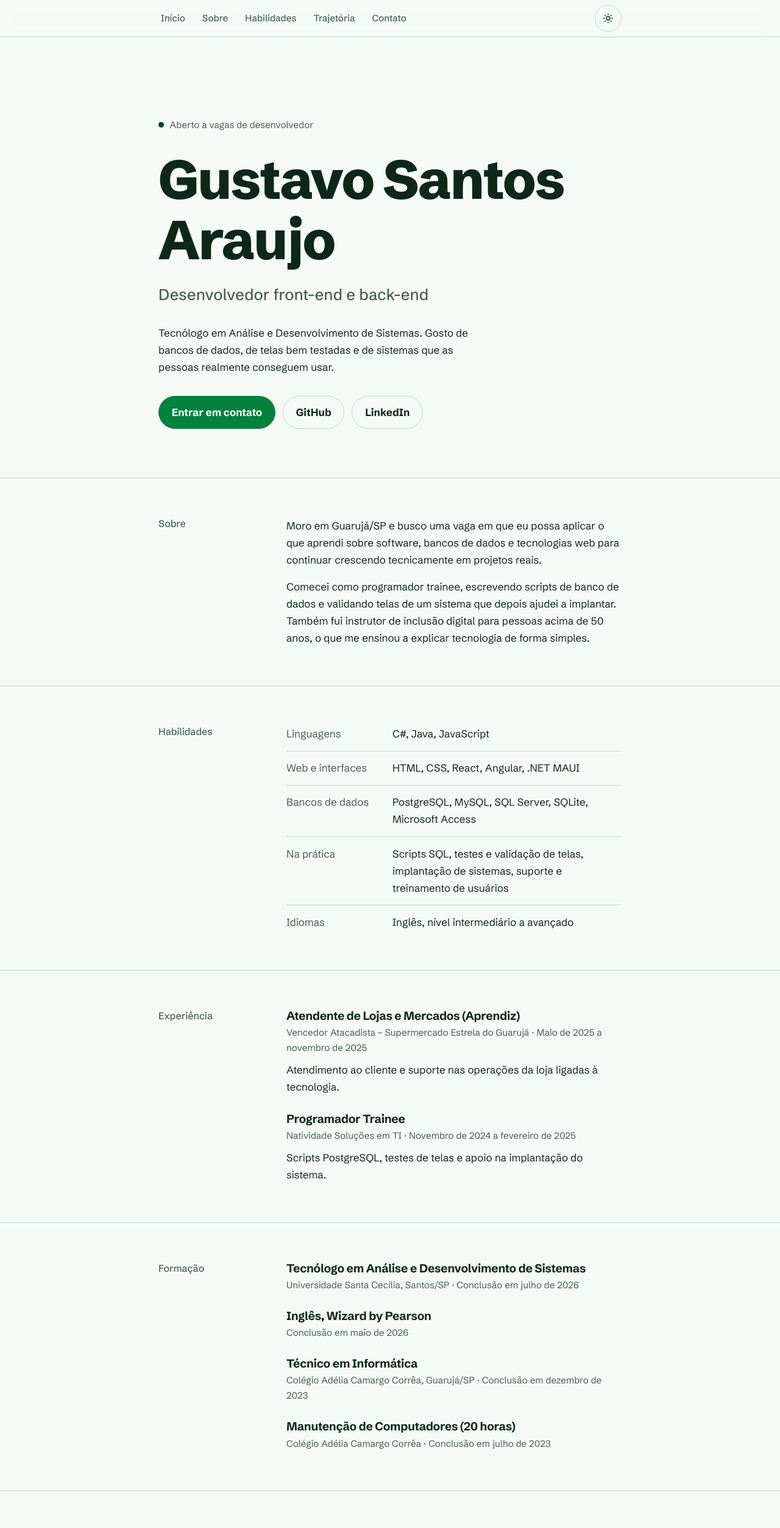
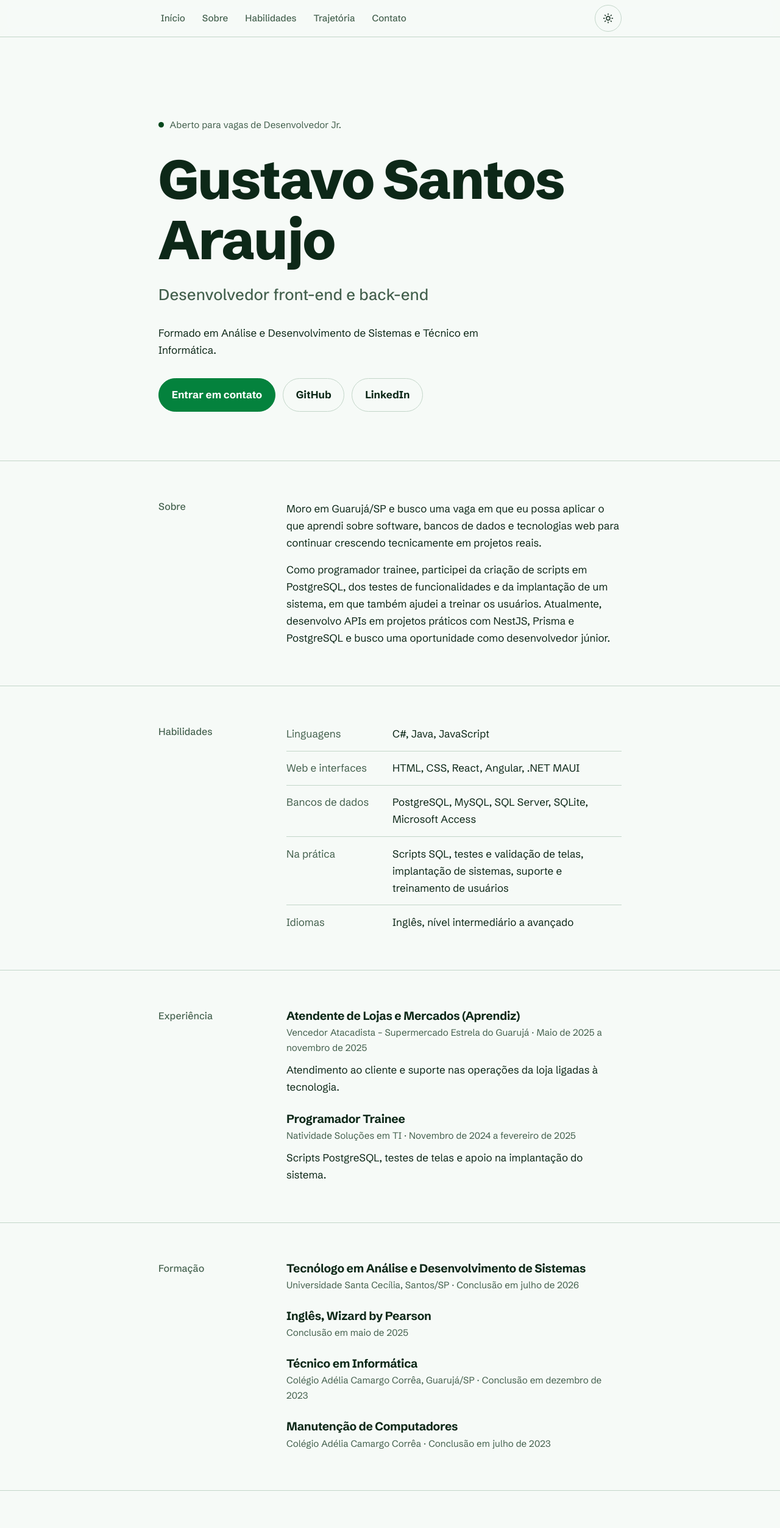
Before and after one commit to GuAraujoo/Portifolio, a plain HTML site: page index.html in a window 1280 px wide. Shown: the top 2505 px of the page at 61% size. Drawn offline with Linux system fonts and the light colour scheme.

Commit message:
Atualiza informações sobre disponibilidade e formação no portfólio

```diff
--- a/index.html
+++ b/index.html
@@ -41,10 +41,10 @@
 
 <main>
   <div class="wrap hero" id="inicio">
-    <div class="status"><i aria-hidden="true"></i>Aberto a vagas de desenvolvedor</div>
+    <div class="status"><i aria-hidden="true"></i>Aberto para vagas de Desenvolvedor Jr.</div>
     <h1>Gustavo Santos Araujo</h1>
     <p class="papel">Desenvolvedor front-end e back-end</p>
-    <p class="lead">Tecnólogo em Análise e Desenvolvimento de Sistemas. Gosto de bancos de dados, de telas bem testadas e de sistemas que as pessoas realmente conseguem usar.</p>
+    <p class="lead">Formado em Análise e Desenvolvimento de Sistemas e Técnico em Informática.</p>
     <div class="links">
       <a class="btn cheio" href="#contato">Entrar em contato</a>
       <a class="btn" href="https://github.com/GuAraujoo" target="_blank" rel="noopener">GitHub</a>
@@ -57,7 +57,7 @@
       <h2>Sobre</h2>
       <div>
         <p>Moro em Guarujá/SP e busco uma vaga em que eu possa aplicar o que aprendi sobre software, bancos de dados e tecnologias web para continuar crescendo tecnicamente em projetos reais.</p>
-        <p>Comecei como programador trainee, escrevendo scripts de banco de dados e validando telas de um sistema que depois ajudei a implantar. Também fui instrutor de inclusão digital para pessoas acima de 50 anos, o que me ensinou a explicar tecnologia de forma simples.</p>
+        <p>Como programador trainee, participei da criação de scripts em PostgreSQL, dos testes de funcionalidades e da implantação de um sistema, em que também ajudei a treinar os usuários. Atualmente, desenvolvo APIs em projetos práticos com NestJS, Prisma e PostgreSQL e busco uma oportunidade como desenvolvedor júnior.</p>
       </div>
     </div>
   </section>
@@ -104,14 +104,14 @@
           </article>
           <article class="item">
             <h3>Inglês, Wizard by Pearson</h3>
-            <p class="meta">Conclusão em maio de 2026</p>
+            <p class="meta">Conclusão em maio de 2025</p>
           </article>
           <article class="item">
             <h3>Técnico em Informática</h3>
             <p class="meta">Colégio Adélia Camargo Corrêa, Guarujá/SP · Conclusão em dezembro de 2023</p>
           </article>
           <article class="item">
-            <h3>Manutenção de Computadores (20 horas)</h3>
+            <h3>Manutenção de Computadores</h3>
             <p class="meta">Colégio Adélia Camargo Corrêa · Conclusão em julho de 2023</p>
           </article>
         </div>
@@ -147,7 +147,7 @@
     <div class="wrap linha">
       <h2>Contato</h2>
       <div>
-        <p>Se você tem uma vaga ou quer trocar uma ideia, é só escrever para <a href="mailto:a.s.gustavo@outlook.com.br">a.s.gustavo@outlook.com.br</a> ou escolher uma opção abaixo.</p>
+        <p>Se meu perfil profissional estiver alinhado às oportunidades da sua empresa, fico à disposição para conversar. Entre em contato por um dos canais abaixo.</p>
         <div class="links">
           <a class="btn cheio" href="https://mail.google.com/mail/?view=cm&amp;to=a.s.gustavo@outlook.com.br&amp;su=Contato%20pelo%20portf%C3%B3lio" target="_blank" rel="noopener">Enviar pelo Gmail</a>
           <a class="btn" href="https://outlook.live.com/mail/deeplink/compose?to=a.s.gustavo@outlook.com.br&amp;subject=Contato%20pelo%20portf%C3%B3lio" target="_blank" rel="noopener">Outlook Web</a>
```
